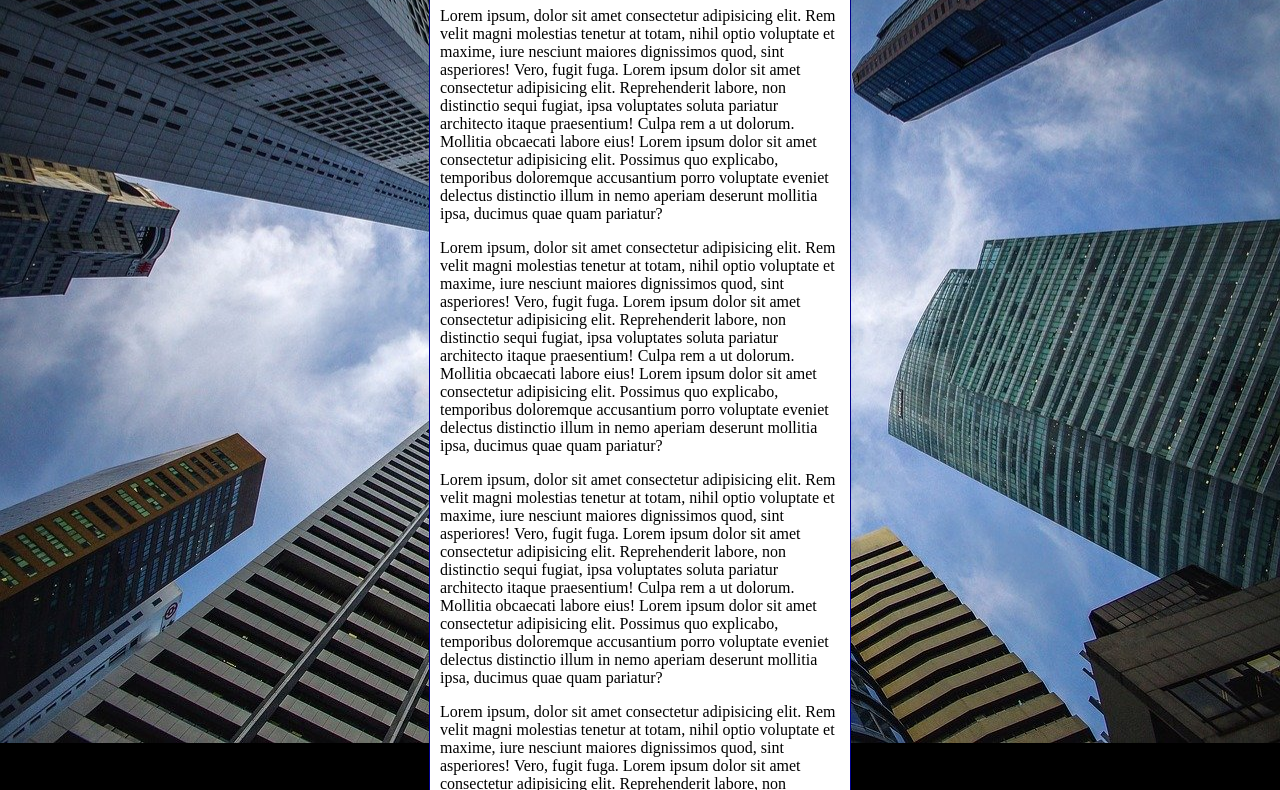
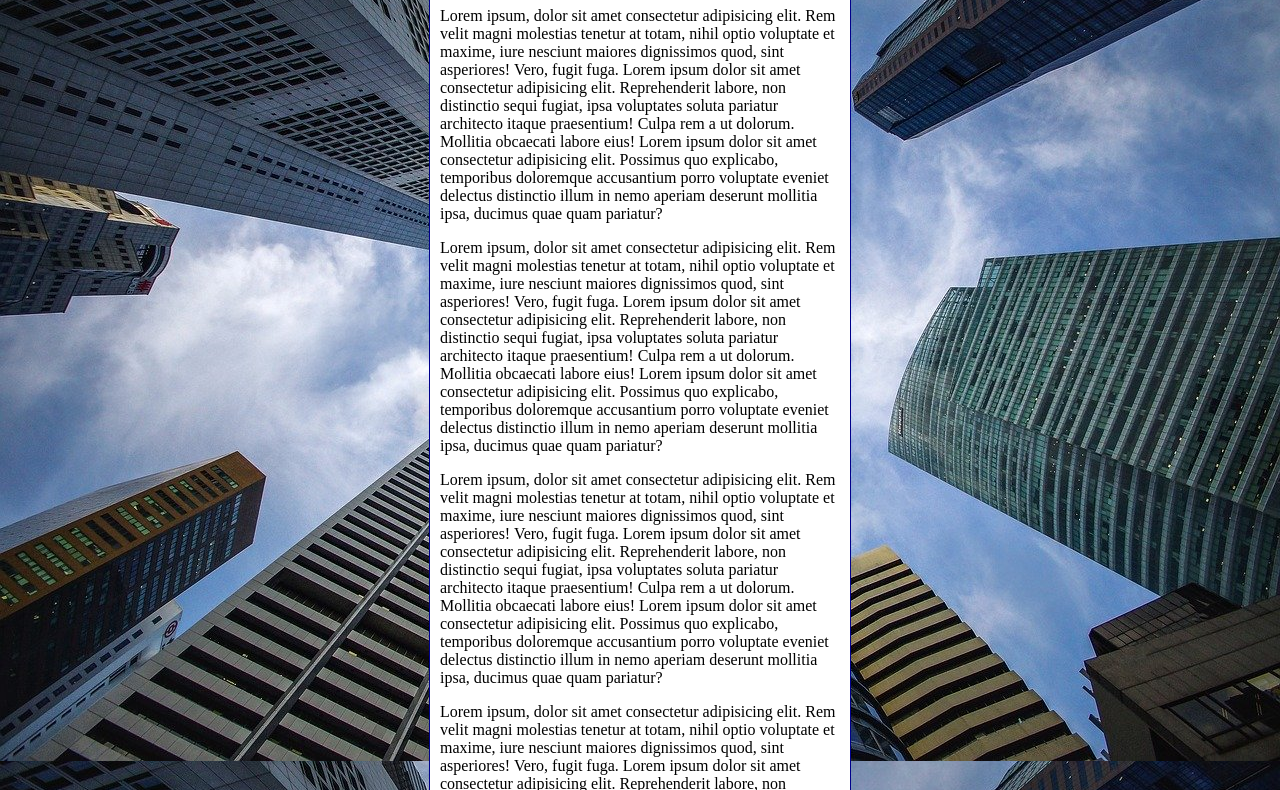
Before and after one commit to marcela2505/html-css, a plain HTML site: page exercicios/ex022/fundo006.html in a window 1280 px wide. Shown: the part 92-882 px from the top of the page. Drawn offline with Linux system fonts and the light colour scheme.

Commit message:
Update fundo006.html

```diff
--- a/exercicios/ex022/fundo006.html
+++ b/exercicios/ex022/fundo006.html
@@ -3,20 +3,29 @@
 <head>
     <meta charset="UTF-8">
     <meta name="viewport" content="width=device-width, initial-scale=1.0">
-    <title>Document</title>
+    <title>Fundo fixo de tela</title>
     <style>
         body {
+            /*
             height: 100vh;
             background-color: black;
             background-image: url(imagens/wallpaper002.jpg);
             background-position: center center;
             background-repeat: no-repeat;
             background-size: cover;
+            background-attachment: fixed;
+
+            Shorthand background
+                color > image > position > repeat > attachment
+            */
+
+            background: black url(imagens/wallpaper002.jpg) center center no-repeat fixed;
+            background-size: cover;
         }
 
         main {
             background-color: white;
-            width: 400px;
+            max-width: 400px;
             padding: 10px;
             margin: auto;
             border: 1px solid darkblue;
```
